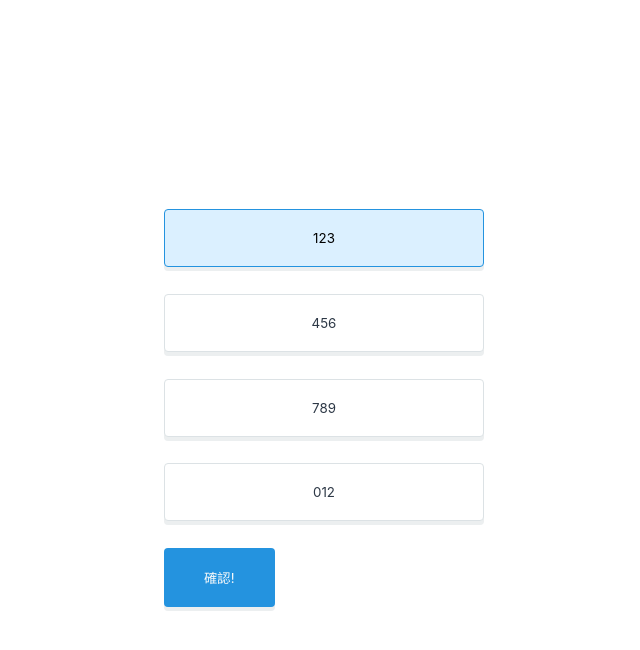
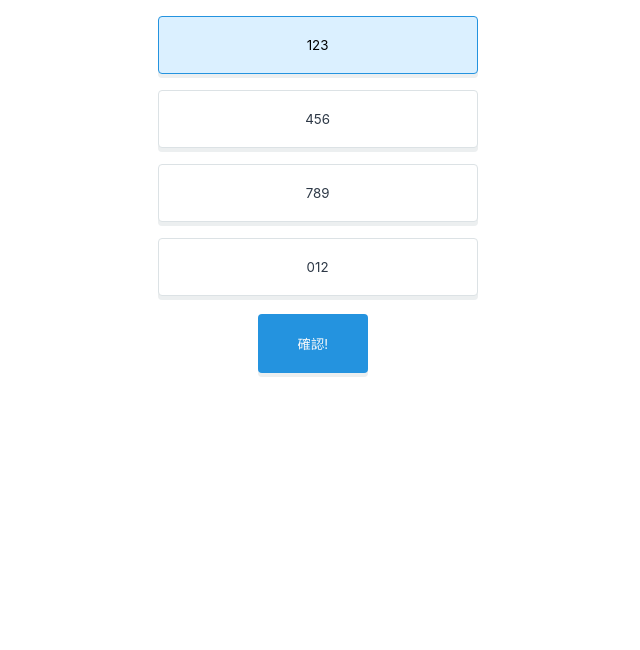
Before and after one commit to yuspring/selection_question, a website: page index.html in a window 1280 px wide. Both pictures are taken after a click on the button "123". Shown: the whole page, without its empty margins (324-964 px from the left). Drawn offline with nearby package versions, Linux system fonts and the light colour scheme.

Commit message:
Update button.css

```diff
--- a/css/button.css
+++ b/css/button.css
@@ -7,9 +7,8 @@
   justify-content: center;
   justify-items: center;
   align-content: center;
-  align-items: center;
-  width: 100vw;
-  height: 100vh;
+  width: 99vw;
+  height: 470px;
 }
 
 button {
@@ -22,12 +21,13 @@ button {
   border-radius: 4px;
   font-weight: 400;
   padding: 1.5em 3em;
-  margin: 1em 0;
+  margin: 8px 0;
 }
 
 button.button {
   background: #2493df;
   color: #f9fafa;
+	margin: 10px 100px;
 }
 
 button.selector {
@@ -44,7 +44,5 @@ button.not-selected {
 
 button.selected {
   background: #dbf0ff;
-  border-style: solid;
-  border-color: #2493df;
-  border-width: 1px;
+  border: 1px solid #2493df;
 }
```
